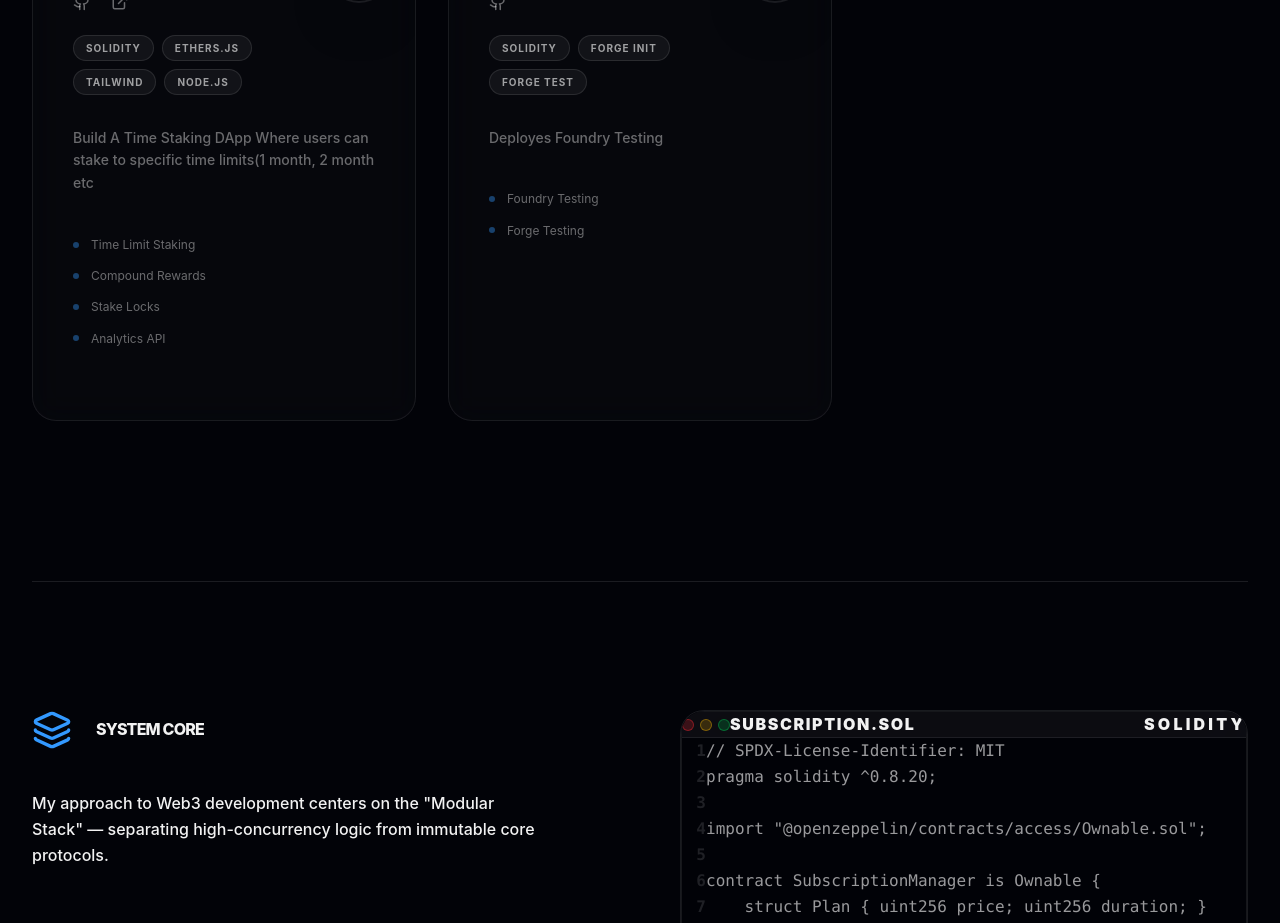
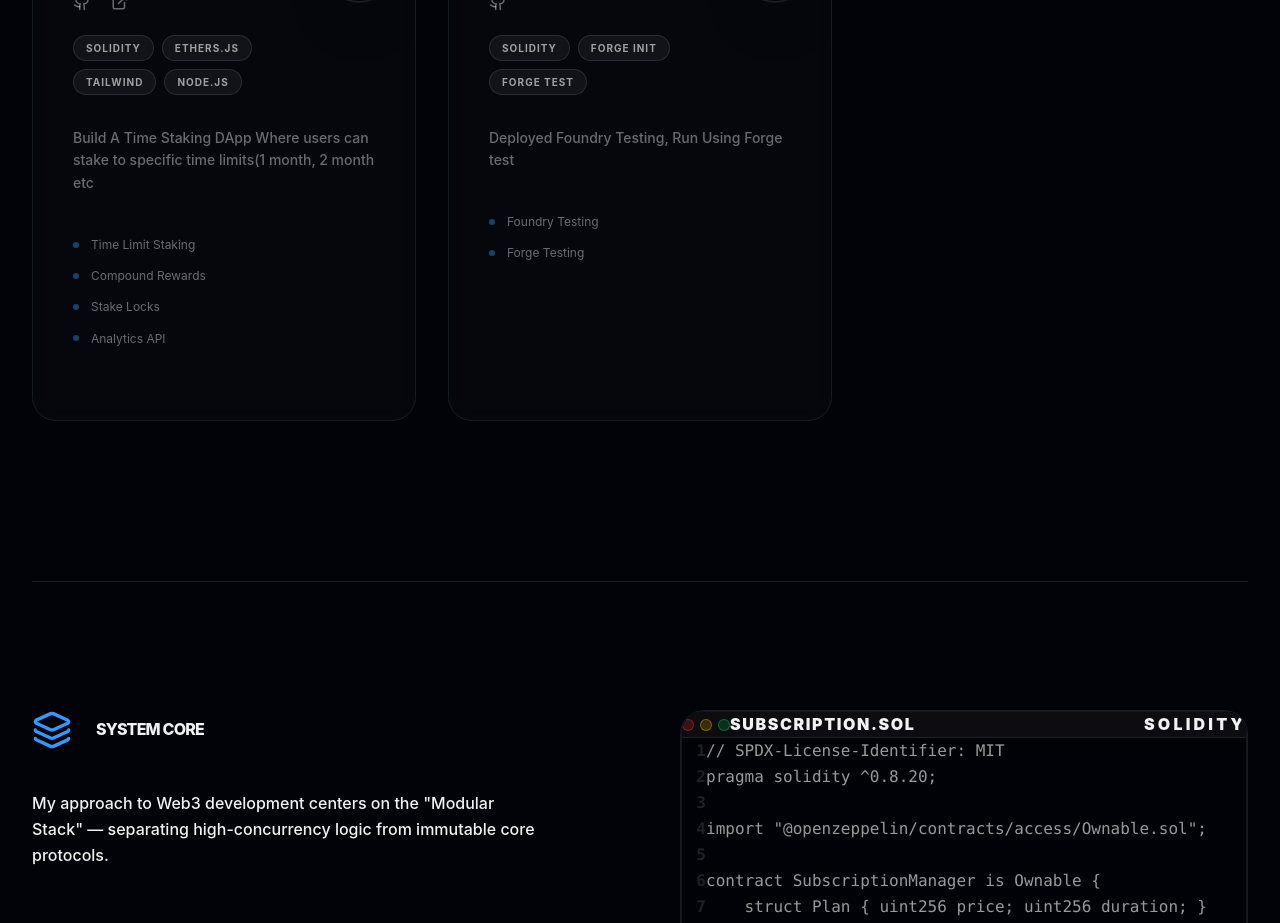
Before and after one commit to mohit-solidity/pirate, a React (Vite) app: page /developer in a window 1280 px wide. Shown: the part 1140-2063 px from the top of the page. Built offline with nearby package versions, Linux system fonts and the light colour scheme.

Commit message:
Added More Projects In Communtiy

```diff
--- a/src/pages/Community.jsx
+++ b/src/pages/Community.jsx
@@ -108,6 +108,36 @@ const Community = () => {
           twitter: "https://x.com/blumcrypto",
         },
       ],
+    },
+    {
+      id: "Private Infrastructure",
+      name : "Private Networks Infrastructure",
+      projects: [
+              {
+        name: "Orbinum",
+        badge: "Privacy & ZK",
+        description:
+        "Managed community engagement for Orbinum, a privacy-focused blockchain using zero-knowledge technology and EVM compatibility, supporting members and ecosystem participants through moderation, onboarding, updates, and day-to-day community support.",
+        metric: "Community Growth",
+        keyImpact:"Helped build an active community by answering questions, moderating discussions, sharing project updates, supporting AMAs, and keeping members informed and engaged across community channels.",
+        image:"https://pbs.twimg.com/profile_images/2014061375136370689/tHsDfKIp_400x400.jpg",
+        twitter:
+        "https://x.com/orbinumnetwork",
+      },
+       {
+        name: "Aleo",
+        badge: "Privacy & ZK",
+        description:
+        "Managed community engagement for Aleo, supporting members, developers, and ecosystem contributors through active moderation, onboarding, updates, and day-to-day community support.",
+        metric: "Community Growth",
+        keyImpact:
+        "Helped maintain an active and welcoming community by answering questions, moderating discussions, sharing updates, supporting AMAs, and keeping members engaged across community channels.",
+        image:
+        "https://pbs.twimg.com/profile_images/2051744303098052608/cOHxtsLO_400x400.jpg",
+        twitter:
+        "https://x.com/AleoHQ",
+      },
+      ]
     },
     {
       id: "infra",
@@ -250,16 +280,10 @@ const Community = () => {
                 ))}
                 <div class="flex items-center gap-4 mt-8">
                   <div class="flex-1 h-px bg-gray-700"></div>
-                  <p class="text-xs text-gray-400 tracking-widest uppercase">
-                    And many more
-                  </p>
                   <div class="flex-1 h-px bg-gray-700"></div>
                 </div>
                 <div class="flex items-center gap-4 mt-8">
                   <div class="flex-1 h-px bg-gray-700"></div>
-                  <p class="text-xs text-gray-400 tracking-widest uppercase">
-                    And many more
-                  </p>
                   <div class="flex-1 h-px bg-gray-700"></div>
                 </div>
               </div>
--- a/src/pages/Developer.jsx
+++ b/src/pages/Developer.jsx
@@ -44,7 +44,7 @@ const Developer = () => {
         },
         {
             title: 'Foundry Testing',
-            description: 'Deployes Foundry Testing',
+            description: 'Deployed Foundry Testing, Run Using Forge test',
             features:['Foundry Testing', 'Forge Testing'],
             tech: ['Solidity','Forge init','forge test'],
             github: 'https://github.com/mohit-solidity/Foundry-Testing',
```
